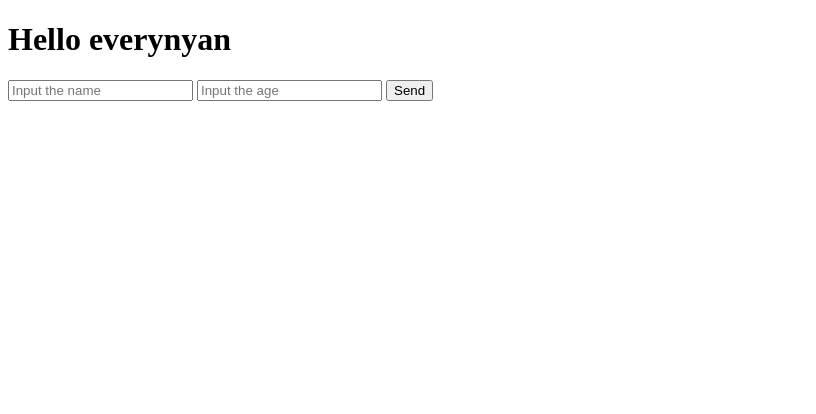
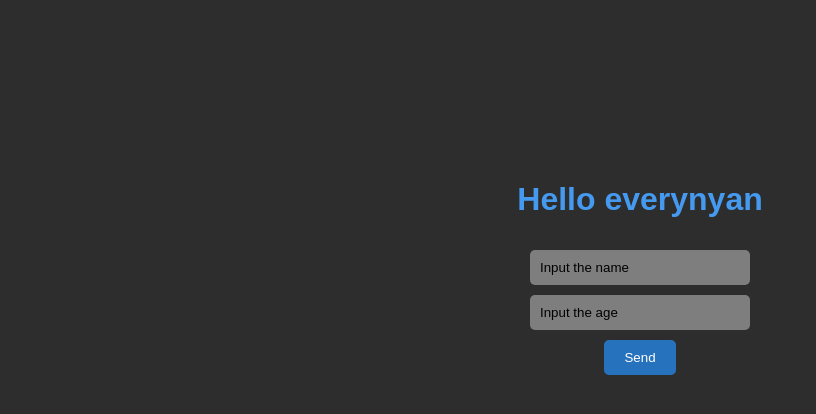
Before and after one commit to Ziykon-Haykon/Faster, a FastAPI app: page / in a window 1280 px wide. Shown: the top 414 px of the page, without its empty margins (0-816 px from the left). Run offline with FastAPI, Linux system fonts and the light colour scheme.

Commit message:
add styles, function say_hello has return html file

```diff
--- a/main.py
+++ b/main.py
@@ -1,19 +1,27 @@
 from fastapi import FastAPI, Request, Form
 from fastapi.responses import HTMLResponse
 from fastapi.templating import Jinja2Templates
+from fastapi.staticfiles import StaticFiles
 import uvicorn
 from pydantic import BaseModel
 
 app = FastAPI()
 templates = Jinja2Templates(directory="templates")
+app.mount("/static", StaticFiles(directory="static"), name="static")
 
 @app.get("/", response_class=HTMLResponse)
 def index(request: Request):
     return templates.TemplateResponse("index.html", {"request": request})
 
 @app.post("/hello", response_class=HTMLResponse)
-def say_hello(name: str = Form(...), age: int = Form(...)):
-    return f"<h2>Hi, {name}, your age is {age}!<h2>"
+def say_hello(request: Request, name: str = Form(...), age: int = Form(...)):
+    return templates.TemplateResponse(
+        "hello.html",
+        {
+            "request": request,
+            "name": name,
+            "age": age
+        })
 
 if __name__ == "__main__":
     uvicorn.run("main:app", host="127.0.0.1", port=8000, reload=True)
--- /dev/null
+++ b/static/style.css
@@ -0,0 +1,39 @@
+body {
+    background-color: #2d2d2d;
+    color: white;
+    font-family: Arial;
+}
+
+h1 {
+    color: #459aef;
+    text-align: center;
+}
+
+.form_input_name {
+    display: flex;
+    flex-direction: column;
+    align-items: center;
+    gap: 10px;
+    margin-top: 10rem;
+
+    input {
+        padding: 10px;
+        border: none;
+        border-radius: 5px;
+        width: 200px;
+        background-color: #7e7e7e;
+    }
+
+    input::placeholder {
+    color: rgb(0, 0, 0);
+    }
+
+    button {
+        padding: 10px 20px;
+        border: none;
+        border-radius: 5px;
+        background-color: #2772bc;
+        color: white;
+        cursor: pointer;
+    }
+}
--- a/templates/index.html
+++ b/templates/index.html
@@ -3,12 +3,13 @@
 <head>
     <meta charset="UTF-8">
     <meta name="viewport" content="width=device-width, initial-scale=1.0">
+    <link rel="stylesheet" href="/static/style.css">
     <title>Document</title>
 </head>
 <body>
-<h1>Hello everynyan</h1>
 
-<form action="/hello" method="post">
+<form action="/hello" method="post" class="form_input_name">
+    <h1>Hello everynyan</h1>
     <input type="text" name="name" placeholder="Input the name">
     <input type="text" name="age" placeholder="Input the age">
     <button type="submit">Send</button>
```
Also changed, not shown: templates/hello.html (added, +14 -0 lines).
